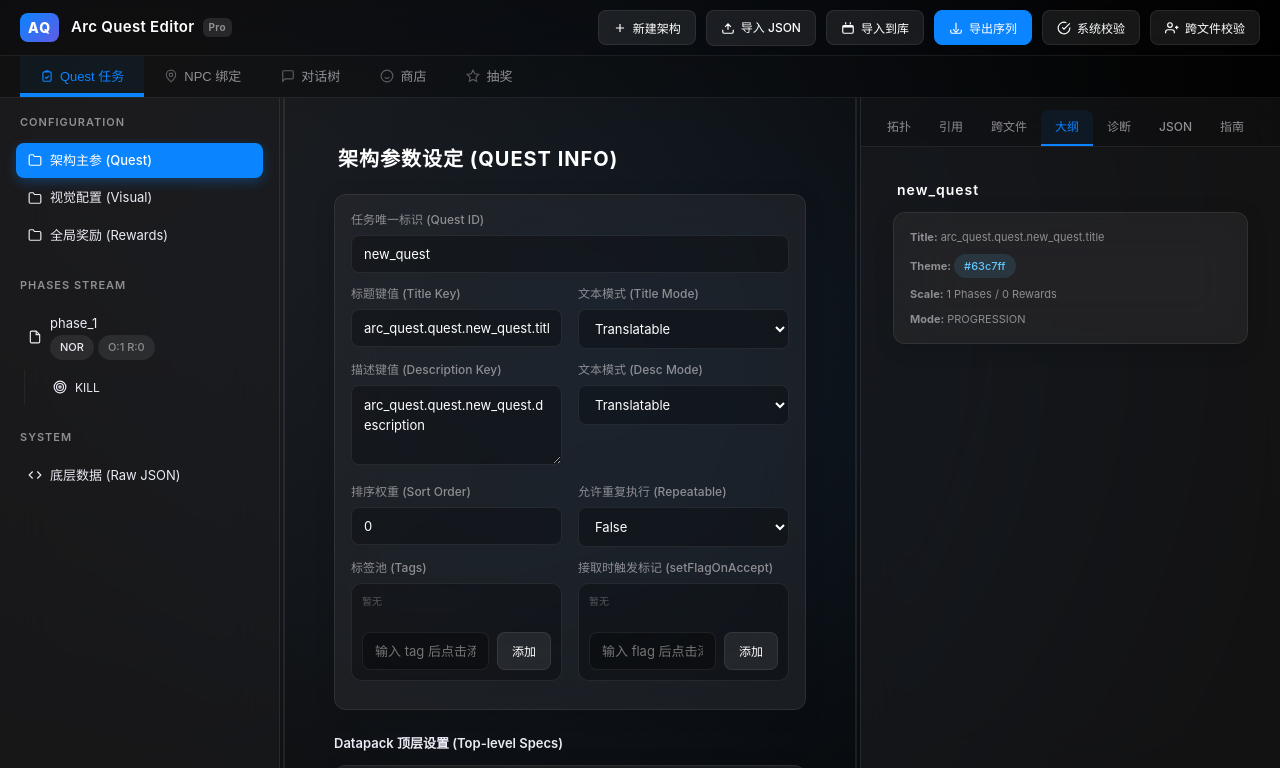
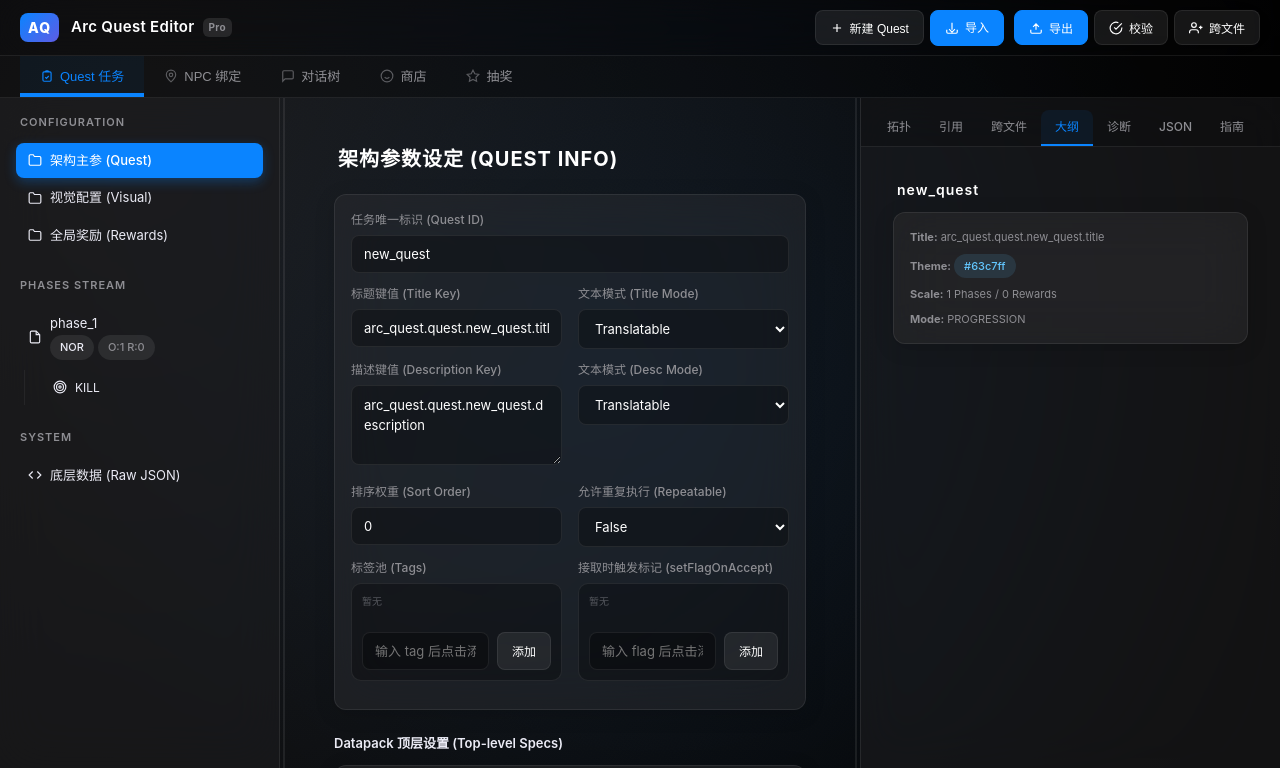
Before and after one commit to ARCADIA-PL/Arc-Quest, a website built with Vite: page arc_quest_editor_modular/index.html in a window 1280 px wide. Shown: the top 768 px of the page. Built offline with nearby package versions, Linux system fonts and the light colour scheme.

Commit message:
工具栏重构 + 导入导出图标修正 + 删除导入库按钮
- 工具栏分组: toolbar-group 容器（文件操作组 | 导出/校验组），justify-content:space-between
- 动态文案: updateNewBtnLabel()新建 Quest/NPC/对话/商店/抽奖
- 按钮文案精简: 导入JSON导入 导出序列导出 系统校验校验 跨文件校验跨文件
- 导入/导出 SVG 对调（download=导入，upload=导出）
- 导入加 primary 高亮与导出对称
- 删除 importLibBtn（导入已自动 importToRegistry）
- importJson 移除 isLibraryImport 代码路径

```diff
--- a/arc_quest_editor_modular/index.html
+++ b/arc_quest_editor_modular/index.html
@@ -15,36 +15,33 @@
             <div class="title">Arc Quest Editor <span class="badge">Pro</span></div>
         </div>
         <div class="toolbar">
+            <div class="toolbar-group">
                 <button class="toolbar-btn" id="newBtn">
                     <svg fill="none" height="14" stroke="currentColor" stroke-width="2" viewBox="0 0 24 24" width="14">
                         <path d="M12 5v14M5 12h14"/>
                     </svg>
-                新建架构
+                    <span id="newBtnLabel">新建 Quest</span>
                 </button>
-            <label class="toolbar-btn" for="fileInput">
+                <label class="toolbar-btn primary" for="fileInput" title="导入 JSON 文件并替换当前编辑">
+                    <svg fill="none" height="14" stroke="currentColor" stroke-width="2" viewBox="0 0 24 24" width="14">
+                        <path d="M21 15v4a2 2 0 0 1-2 2H5a2 2 0 0 1-2-2v-4M7 14l5 5 5-5M12 15V3"/>
+                    </svg>
+                    导入
+                </label>
+                <input accept=".json,application/json" id="fileInput" type="file"/>
+            </div>
+            <div class="toolbar-group">
+                <button class="toolbar-btn primary" id="exportBtn" title="导出为 JSON 文件 (Ctrl+S)">
                     <svg fill="none" height="14" stroke="currentColor" stroke-width="2" viewBox="0 0 24 24" width="14">
                         <path d="M21 15v4a2 2 0 0 1-2 2H5a2 2 0 0 1-2-2v-4M7 10l5-5 5 5M12 15V5"/>
                     </svg>
-                导入 JSON
-            </label>
-            <input accept=".json,application/json" id="fileInput" type="file"/>
-            <button class="toolbar-btn" id="importLibBtn" title="导入到共享注册表，不替换当前编辑内容">
-                <svg fill="none" height="14" stroke="currentColor" stroke-width="2" viewBox="0 0 24 24" width="14">
-                    <path d="M19 21H5a2 2 0 0 1-2-2v-9a2 2 0 0 1 2-2h14a2 2 0 0 1 2 2v9a2 2 0 0 1-2 2zM16 2v4M8 2v4M3 10h18"/>
-                </svg>
-                导入到库
+                    导出
                 </button>
-            <button class="toolbar-btn primary" id="exportBtn">
-                <svg fill="none" height="14" stroke="currentColor" stroke-width="2" viewBox="0 0 24 24" width="14">
-                    <path d="M21 15v4a2 2 0 0 1-2 2H5a2 2 0 0 1-2-2v-4M7 14l5 5 5-5M12 15V3"/>
-                </svg>
-                导出序列
-            </button>
-            <button class="toolbar-btn" id="validateBtn">
+                <button class="toolbar-btn" id="validateBtn" title="校验当前数据">
                     <svg fill="none" height="14" stroke="currentColor" stroke-width="2" viewBox="0 0 24 24" width="14">
                         <path d="M22 11.08V12a10 10 0 1 1-5.93-9.14M22 4L12 14.01l-3-3"/>
                     </svg>
-                系统校验
+                    校验
                 </button>
                 <button class="toolbar-btn" id="crossBtn" title="校验跨文件引用完整性">
                     <svg fill="none" height="14" stroke="currentColor" stroke-width="2" viewBox="0 0 24 24" width="14">
@@ -52,8 +49,9 @@
                         <circle cx="8.5" cy="7" r="4"/>
                         <path d="M20 8v6M23 11h-6"/>
                     </svg>
-                跨文件校验
+                    跨文件
                 </button>
+            </div>
         </div>
     </header>
 
--- a/arc_quest_editor_modular/scripts/app.js
+++ b/arc_quest_editor_modular/scripts/app.js
@@ -256,6 +256,8 @@ function rerender() {
     const prevUi = _prevUiState;
     const stripScrollMap = saveStripScrollPositions();
 
+    updateNewBtnLabel();
+
     if (state.mode === 'npc') renderNpc();
     else if (state.mode === 'dialogue') renderDialogue();
     else if (state.mode === 'trade') renderTrade();
@@ -344,14 +346,7 @@ if (dom.modeBar) {
         tab.classList.add('active');
         rerender();
     };
-}
-
-if (dom.importLibBtn) {
-    dom.importLibBtn.onclick = () => {
-        dom.fileInput.click();
-        dom.fileInput.dataset.libraryImport = 'true';
-    };
-}
+};
 
 if (dom.crossBtn) {
     dom.crossBtn.onclick = () => {
@@ -365,4 +360,11 @@ if (dom.crossBtn) {
     };
 }
 
+const MODE_LABELS = {quest: 'Quest', npc: 'NPC', dialogue: '对话', trade: '商店', gacha: '抽奖'};
+
+function updateNewBtnLabel() {
+    const label = dom.newBtnLabel;
+    if (label) label.textContent = '新建 ' + (MODE_LABELS[state.mode] || '');
+}
+
 rerender();
--- a/arc_quest_editor_modular/scripts/app/import-export.js
+++ b/arc_quest_editor_modular/scripts/app/import-export.js
@@ -123,27 +123,10 @@ export function exportJson(state, rerender, dom) {
 
 export function importJson(state, rerender, dom, file) {
     const r = new FileReader();
-    const isLibraryImport = dom.fileInput?.dataset?.libraryImport === 'true';
     r.onload = () => {
         try {
             const json = JSON.parse(r.result);
             const detectedType = detectJsonType(json);
-
-            if (isLibraryImport) {
-                delete dom.fileInput.dataset.libraryImport;
-                if (detectedType === 'unknown') {
-                    showToast(dom, '无法识别', 'JSON 类型未知，无法导入到注册表', 'error', 3600);
-                    return;
-                }
-                if (detectedType === 'quest') importToRegistry(state, normalizeImportedQuest(json), 'quest');
-                else if (detectedType === 'npc') importToRegistry(state, normalizeImportedNpc(json), 'npc');
-                else if (detectedType === 'trade') importToRegistry(state, normalizeImportedTrade(json), 'trade');
-                else if (detectedType === 'gacha') importToRegistry(state, normalizeImportedGacha(json), 'gacha');
-                else importToRegistry(state, json, 'dialogue');
-                state.quest.crossResults = validateCrossReferences(state.registry, state.quest.q);
-                showToast(dom, '已导入到库', `${file.name} → ${getTypeLabel(detectedType)} 注册表`, 'info');
-                return;
-            }
 
             if (detectedType === 'npc') {
                 const normalized = normalizeImportedNpc(json);
--- a/arc_quest_editor_modular/scripts/core/dom.js
+++ b/arc_quest_editor_modular/scripts/core/dom.js
@@ -6,10 +6,10 @@ export function getDomRefs() {
         tabs: document.querySelector('#tabs'),
         status: document.querySelector('#status'),
         newBtn: document.querySelector('#newBtn'),
+        newBtnLabel: document.querySelector('#newBtnLabel'),
         validateBtn: document.querySelector('#validateBtn'),
         exportBtn: document.querySelector('#exportBtn'),
         fileInput: document.querySelector('#fileInput'),
-        importLibBtn: document.querySelector('#importLibBtn'),
         crossBtn: document.querySelector('#crossBtn'),
         modeBar: document.querySelector('#modeBar'),
         appRoot: document.querySelector('#appRoot'),
```
Lines whose indentation alone changed are shown as unchanged.
